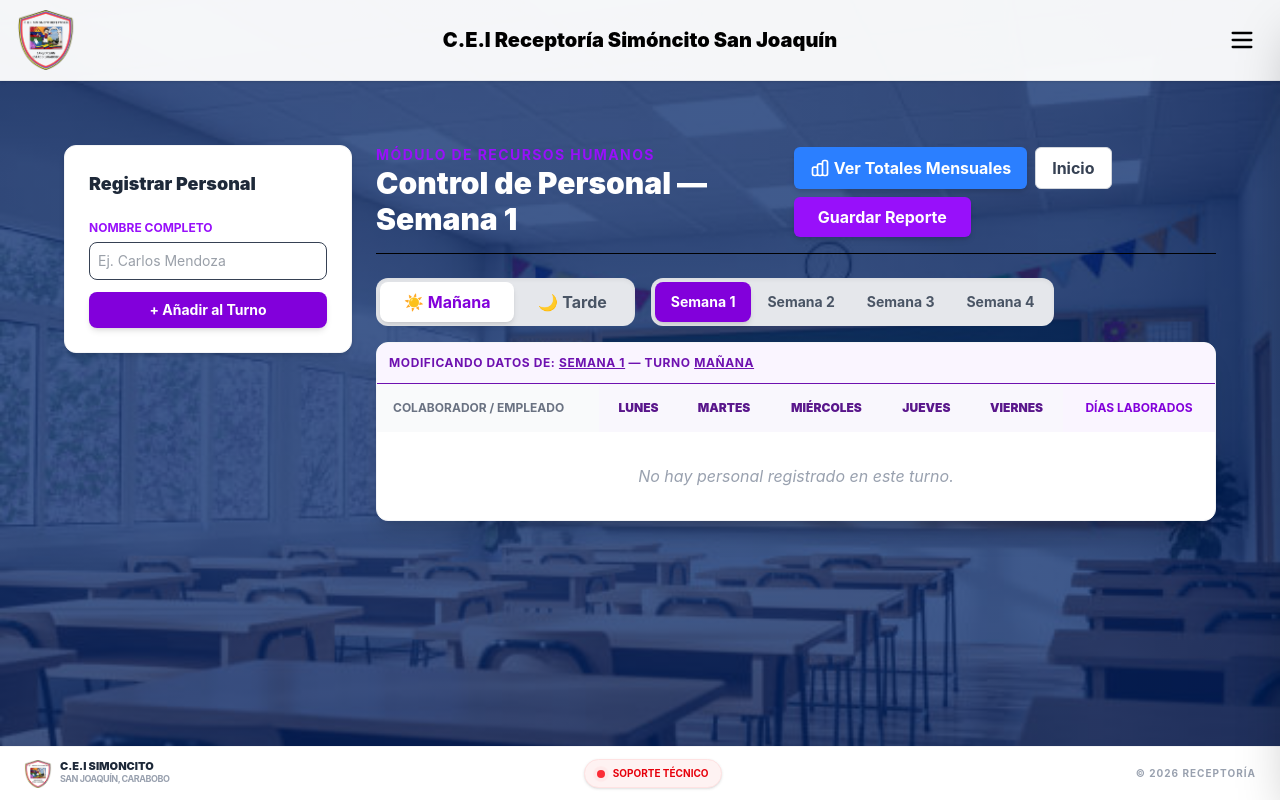
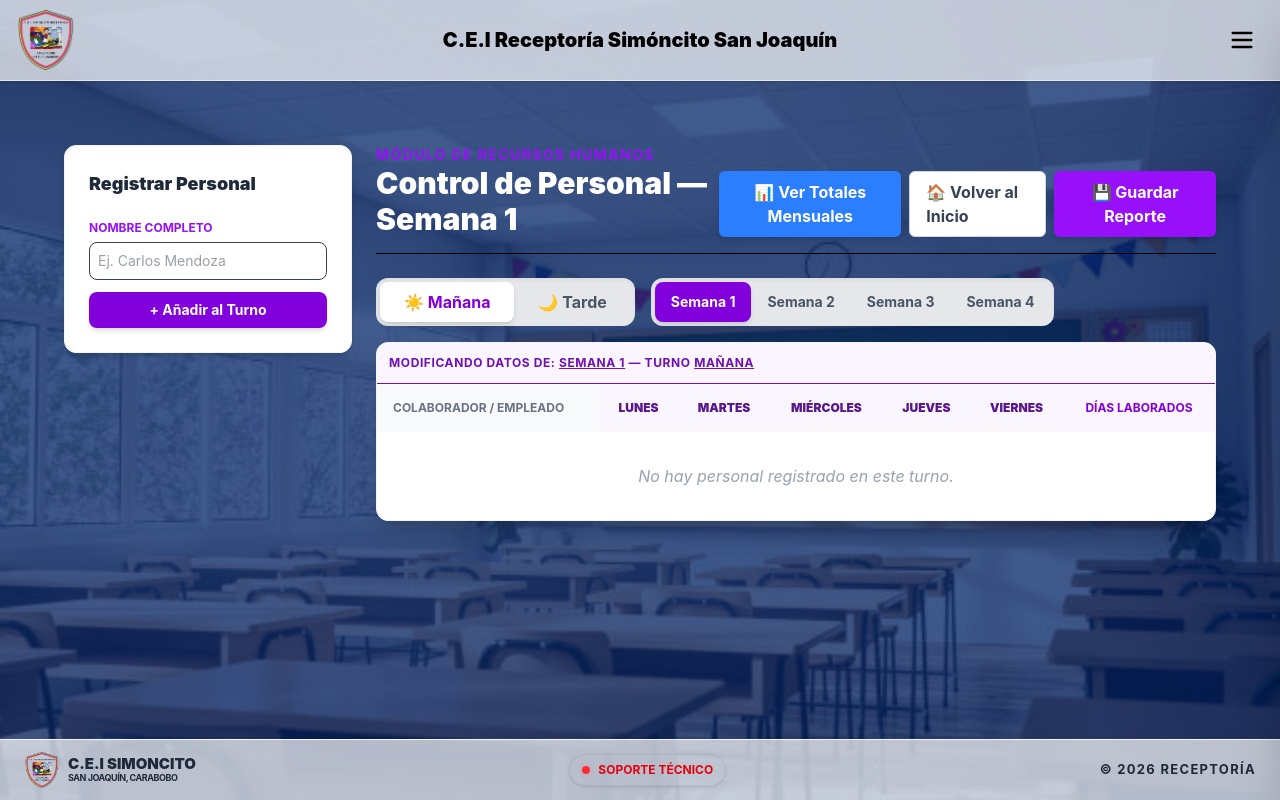
Before and after one commit to Humungosaurio/HerramientaDeServicio, a React (Vite) app: page /control-personal in a window 1280 px wide. Built offline with nearby package versions, Linux system fonts and the light colour scheme.

Commit message:
AVANCESgit add .git add .

```diff
--- a/src/components/footer.jsx
+++ b/src/components/footer.jsx
@@ -18,7 +18,7 @@ const Footer = () => {
   };
 
   return (
-    <footer className="w-full bg-white border-t border-gray-100 py-3 relative mt-auto">
+    <footer className="w-full bg-white/70 border-t border-gray-100 py-3 relative mt-auto">
       <div className="max-w-7xl mx-auto px-6">
         <div className="flex flex-col md:flex-row justify-between items-center gap-4">
 
@@ -27,11 +27,11 @@ const Footer = () => {
             <img
               src="/src/assets/LogoReceptoria.png"
               alt="Logo"
-              className="w-7 h-7 object-contain"
+              className="w-9 h-9 object-contain"
             />
             <div className="hidden sm:block">
-              <p className="font-black text-gray-800 text-[11px] leading-none uppercase">C.E.I SIMONCITO</p>
-              <p className="text-[9px] text-gray-400 uppercase font-bold tracking-tighter">San Joaquín, Carabobo</p>
+              <p className="font-black text-gray-800 text-[15px] leading-none uppercase">C.E.I SIMONCITO</p>
+              <p className="text-[9px] text-gray-800 uppercase font-bold tracking-tighter">San Joaquín, Carabobo</p>
             </div>
           </div>
 
@@ -39,7 +39,7 @@ const Footer = () => {
           <div className="relative">
             <button
               onClick={() => setShowOptions(!showOptions)}
-              className="flex items-center gap-2 bg-red-50 text-red-600 px-3 py-1.5 rounded-full border border-red-100 text-[10px] font-bold hover:bg-red-100 transition-all shadow-sm"
+              className="flex items-center gap-2 bg-red/0 text-red-600 px-3 py-1.5 rounded-full border border-black/5 text-[12px] font-bold hover:bg-red-100 transition-all shadow-sm"
             >
               <span className="relative flex h-2 w-2">
                 <span className="animate-ping absolute inline-flex h-full w-full rounded-full bg-red-400 opacity-75"></span>
@@ -49,14 +49,14 @@ const Footer = () => {
             </button>
 
             {showOptions && (
-              <div className="absolute bottom-full left-1/2 -translate-x-1/2 mb-3 w-48 bg-white border border-gray-200 shadow-xl rounded-xl p-2 z-50">
+              <div className="absolute bottom-full left-1/2 -translate-x-1/2 mb-5 w-65 bg-white/90 border border-gray-200 shadow-xl rounded-xl p-2 z-50">
                 <div className="flex flex-col gap-1">
                   {/* WHATSAPP */}
                   <a
                     href={`https://wa.me/${contacto.whatsapp}?text=${encodeURIComponent(contacto.mensajeWS)}`}
                     target="_blank"
                     rel="noopener noreferrer"
-                    className="flex items-center gap-3 p-2 rounded-lg hover:bg-green-50 text-green-600 transition-colors"
+                    className="flex items-center gap-3 p-2 rounded-lg hover:bg-green-200 text-green-600 transition-colors"
                   >
                     <span className="text-base">💬</span>
                     <span className="text-[10px] font-bold uppercase">WhatsApp</span>
@@ -67,7 +67,7 @@ const Footer = () => {
                     href={abrirGmail()}
                     target="_blank"
                     rel="noopener noreferrer"
-                    className="flex items-center gap-3 p-2 rounded-lg hover:bg-red-50 text-red-600 transition-colors"
+                    className="flex items-center gap-3 p-2 rounded-lg hover:bg-red-200 text-red-600 transition-colors"
                   >
                     <span className="text-base">📧</span>
                     <span className="text-[10px] font-bold uppercase">Gmail Web</span>
@@ -80,7 +80,7 @@ const Footer = () => {
           </div>
 
           {/* Copyright */}
-          <div className="text-[10px] text-gray-400 font-bold uppercase tracking-widest">
+          <div className="text-[13px] text-gray-800 font-bold uppercase tracking-widest">
             © 2026 Receptoría
           </div>
 
--- a/src/components/navBar.jsx
+++ b/src/components/navBar.jsx
@@ -6,7 +6,7 @@ const Navbar = () => {
 
   return (
     <>
-      <nav className="bg-white/95 border-b border-gray-200 px-4 py-2.5 flex items-center justify-between shadow-sm relative">
+      <nav className="bg-white/70  border-b border-gray-200 px-4 py-2.5 flex items-center justify-between shadow-sm relative">
 
         {/* Lado Izquierdo: LOGO DEL COLEGIO */}
         <div className="flex items-center z-10">
--- a/src/pages/asistenciaProfesores.jsx
+++ b/src/pages/asistenciaProfesores.jsx
@@ -102,30 +102,27 @@ const AsistenciasPersonal = () => {
 
         {/* CONTENIDO PRINCIPAL */}
         <main className="flex-1">
-          <header className="mb-6 flex flex-col lg:flex-row lg:justify-between lg:items-end border-b pb-4 gap-4">
+          <header className="mb-6 flex flex-col lg:flex-row lg:justify-between lg:items-end border-b pb-4 gap-1">
             <div>
               <p className="text-sm text-purple-600 font-bold uppercase tracking-widest">Módulo de Recursos Humanos</p>
               <h1 className="text-3xl font-black text-white">Control de Personal — {semanaSeleccionada}</h1>
             </div>
 
             {/* BOTONES DE ACCIÓN */}
-            <div className="flex flex-wrap gap-2">
+            <div className="flex flex-5/6 gap-2">
               <button
                 onClick={() => setShowResumen(true)}
                 className="bg-blue-500 hover:bg-blue-600 text-white px-4 py-2 rounded-md font-bold shadow-md transition-all flex items-center"
               >
-                <svg xmlns="http://www.w3.org/2000/svg" className="h-5 w-5 mr-1" fill="none" viewBox="0 0 24 24" stroke="currentColor">
-                  <path strokeLinecap="round" strokeLinejoin="round" strokeWidth={2} d="M9 19v-6a2 2 0 00-2-2H5a2 2 0 00-2 2v6a2 2 0 002 2h2a2 2 0 002-2zm0 0V9a2 2 0 012-2h2a2 2 0 012 2v10m-6 0a2 2 0 002 2h2a2 2 0 002-2m0 0V5a2 2 0 012-2h2a2 2 0 012 2v14a2 2 0 01-2 2h-2a2 2 0 01-2-2z" />
-                </svg>
-                Ver Totales Mensuales
+                📊 Ver Totales Mensuales
               </button>
 
               <Link to="/" className="bg-white border border-gray-300 text-gray-700 px-4 py-2 rounded-md font-bold hover:bg-gray-50 flex items-center">
-                Inicio
+                🏠 Volver al Inicio
               </Link>
 
               <button onClick={guardarCambios} className="bg-purple-600 hover:bg-purple-800 text-white px-6 py-2 rounded-md font-bold shadow-md">
-                Guardar Reporte
+              💾  Guardar Reporte
               </button>
             </div>
           </header>
--- a/src/pages/asistencias.jsx
+++ b/src/pages/asistencias.jsx
@@ -191,18 +191,16 @@ const Asistencias = () => {
                 onClick={() => setShowResumen(true)}
                 className="bg-blue-500 hover:bg-blue-600 text-white px-4 py-2 rounded-md font-bold shadow-md transition-all flex items-center"
               >
-                <svg xmlns="http://www.w3.org/2000/svg" className="h-5 w-5 mr-1" fill="none" viewBox="0 0 24 24" stroke="currentColor">
-                  <path strokeLinecap="round" strokeLinejoin="round" strokeWidth={2} d="M9 19v-6a2 2 0 00-2-2H5a2 2 0 00-2 2v6a2 2 0 002 2h2a2 2 0 002-2zm0 0V9a2 2 0 012-2h2a2 2 0 012 2v10m-6 0a2 2 0 002 2h2a2 2 0 002-2m0 0V5a2 2 0 012-2h2a2 2 0 012 2v14a2 2 0 01-2 2h-2a2 2 0 01-2-2z" />
-                </svg>
-                Ver Cronograma Mensual
+
+                📊 Ver Cronograma Mensual
               </button>
 
               <Link to="/" className="bg-white border border-gray-300 text-gray-700 px-4 py-2 rounded-md font-bold hover:bg-gray-50 flex items-center">
-                Inicio
+                🏠 Volver al Inicio
               </Link>
 
               <button onClick={guardarCambios} className="bg-purple-600 hover:bg-purple-800 text-white px-6 py-2 rounded-md font-bold shadow-md">
-                Guardar Reporte
+              💾  Guardar Reporte
               </button>
             </div>
           </header>
--- a/src/pages/asistenciasDetalladas.jsx
+++ b/src/pages/asistenciasDetalladas.jsx
@@ -180,14 +180,14 @@ const AsistenciasDetalladas = () => {
                 to="/"
                 className="bg-white border border-gray-300 text-gray-700 px-4 py-2 rounded-md font-bold hover:bg-gray-50 transition-all"
               >
-                Inicio
+                🏠 Volver al Inicio
               </Link>
 
               <button
                 onClick={guardarCambiosBD}
                 className="bg-purple-700 hover:bg-purple-800 text-white px-5 py-2 rounded-md font-bold shadow-md transition-all flex items-center gap-2"
               >
-                Guardar Reporte
+              💾 Guardar Reporte
               </button>
             </div>
           </header>
--- a/src/pages/mobiliario.jsx
+++ b/src/pages/mobiliario.jsx
@@ -128,7 +128,7 @@ const BienesMobiliario = () => {
           <button
             onClick={() => setModoEdicion(!modoEdicion)}
             className={`font-bold text-sm px-5 py-2.5 rounded-lg shadow-md transition-all flex items-center gap-2 ${
-              modoEdicion ? "bg-amber-500 hover:bg-amber-600 text-white" : "bg-blue-600 hover:bg-blue-700 text-white"
+              modoEdicion ? "bg-red-500 hover:bg-red-600 text-white" : "bg-blue-600 hover:bg-blue-700 text-white"
             }`}
           >
             {modoEdicion ? "🔒 Bloquear Vista" : "✏️ Editar Existentes"}
@@ -136,7 +136,7 @@ const BienesMobiliario = () => {
 
           <button
             onClick={abrirModalCarga}
-            className="bg-emerald-600 hover:bg-emerald-700 text-white font-bold text-sm px-5 py-2.5 rounded-lg shadow-md hover:shadow-lg transition-all flex items-center gap-2"
+            className="bg-purple-700 hover:bg-purple-800 text-white font-bold text-sm px-5 py-2.5 rounded-lg shadow-md hover:shadow-lg transition-all flex items-center gap-2"
           >
             <span className="text-base">➕</span> Añadir Artículos
           </button>
@@ -145,7 +145,7 @@ const BienesMobiliario = () => {
             to="/"
             className="bg-white border border-gray-300 text-gray-700 font-bold text-sm px-5 py-2.5 rounded-lg hover:bg-gray-50 transition-all shadow-sm"
           >
-            Volver al Inicio
+            🏠Volver al Inicio
           </Link>
 
           <button
@@ -189,9 +189,9 @@ const BienesMobiliario = () => {
 
         <div className="flex items-center gap-3 self-end md:self-center">
           <span className={`inline-flex items-center gap-1.5 text-xs font-black uppercase px-3 py-1.5 rounded-md ${
-            modoEdicion ? "bg-amber-100 text-amber-800" : "bg-blue-100 text-blue-800"
+            modoEdicion ? "bg-red-100 text-red-500" : "bg-blue-100 text-blue-800"
           }`}>
-            <span className={`h-2 w-2 rounded-full ${modoEdicion ? "bg-amber-500 animate-pulse" : "bg-blue-500"}`}></span>
+            <span className={`h-2 w-2 rounded-full ${modoEdicion ? "bg-red-500 animate-pulse" : "bg-blue-500"}`}></span>
             {modoEdicion ? "Modo Edición Abierto" : "Modo Solo Lectura"}
           </span>
           <div className="text-xs font-bold text-gray-500 uppercase bg-gray-100 px-3 py-1.5 rounded-md whitespace-nowrap">
--- a/src/pages/registroEstudiantes.jsx
+++ b/src/pages/registroEstudiantes.jsx
@@ -153,18 +153,17 @@ const RegistroAlumnos = () => {
               onClick={() => setShowModal(true)}
               className="bg-blue-500 hover:bg-blue-600 text-white px-4 py-2 rounded-md font-bold shadow-md transition-all flex items-center"
             >
-              <svg xmlns="http://www.w3.org/2000/svg" className="h-5 w-5 mr-2" fill="none" viewBox="0 0 24 24" stroke="currentColor">
-                <path strokeLinecap="round" strokeLinejoin="round" strokeWidth={2} d="M9 5H7a2 2 0 00-2 2v12a2 2 0 002 2h10a2 2 0 002-2V7a2 2 0 00-2-2h-2M9 5a2 2 0 002 2h2a2 2 0 002-2M9 5a2 2 0 012-2h2a2 2 0 012 2m-3 7h3m-3 4h3m-6-4h.01M9 16h.01" />
-              </svg>
-              Ver Listado General
+
+              📊 Ver Listado General
             </button>
 
             <Link to="/" className="bg-white border border-gray-300 text-gray-700 px-4 py-2 rounded-md font-bold hover:bg-gray-50 transition-all flex items-center shadow-sm">
-              Inicio
+              🏠 Volver al Inicio
             </Link>
 
             <button onClick={guardarDatos} className="bg-purple-600 hover:bg-purple-800 text-white px-6 py-2 rounded-md font-bold shadow-md transition-all active:scale-95">
-              Guardar Datos
+
+            💾 Guardar Datos
             </button>
           </div>
         </header>
```
Also changed, not shown: src/App.jsx (+12 -10 lines), src/LEEME JOSUE.txt (added).
